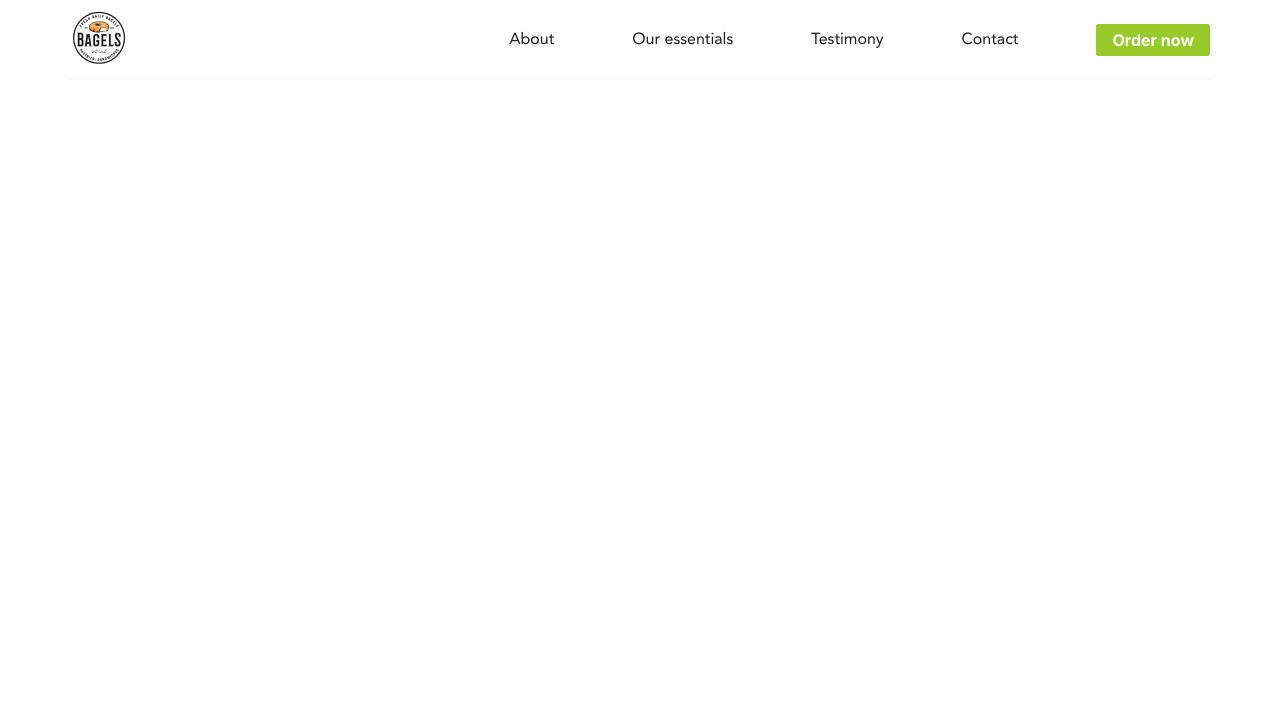
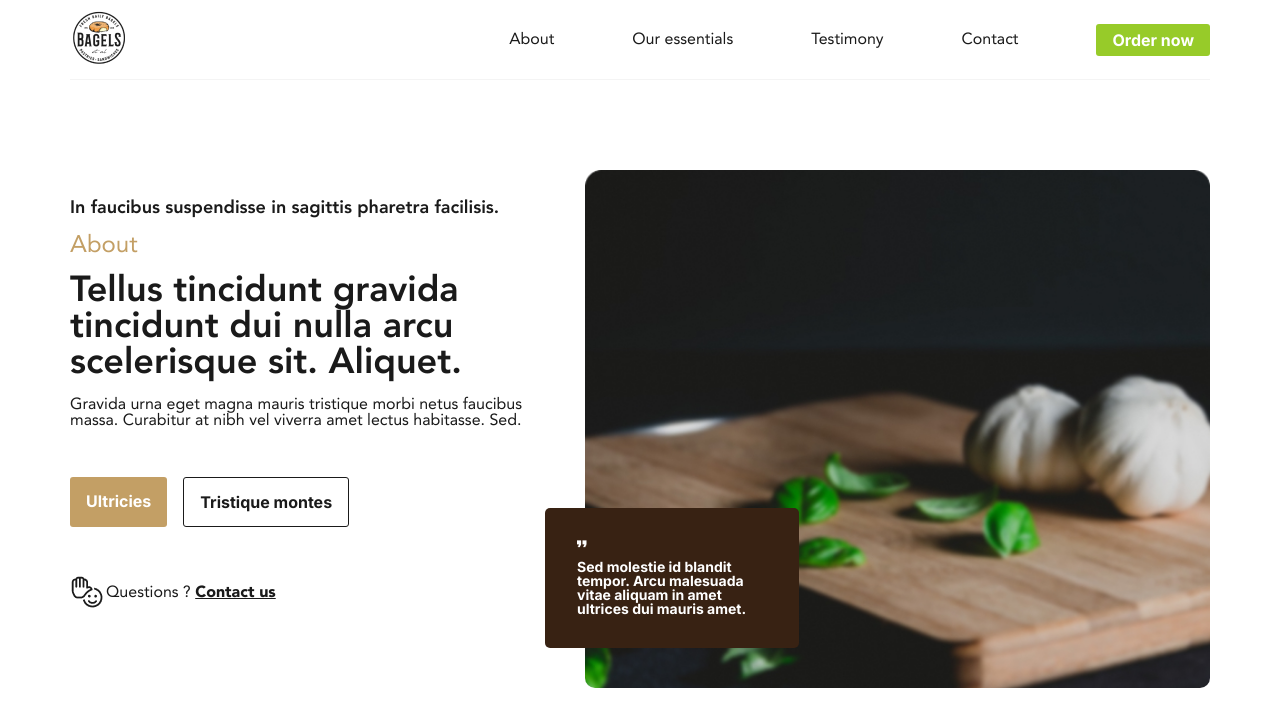
Before and after one commit to ThomasSupervil/TRIBU-TestFront, a React (Vite) app: page / in a window 1280 px wide. Shown: the top 726 px of the page. Built offline with nearby package versions, Linux system fonts and the light colour scheme.

Commit message:
feat: hero banner (missing parralax)

```diff
--- a/src/App.jsx
+++ b/src/App.jsx
@@ -1,4 +1,5 @@
 import Header from "./components/Header"
+import Hero from "./components/Hero"
 
 const App = () => {
 
@@ -7,7 +8,7 @@ const App = () => {
       <Header />
 
       <main>
-
+        <Hero />
       </main>
 
       {/* <Footer /> */}
--- a/src/components/Hero.jsx
+++ b/src/components/Hero.jsx
@@ -4,19 +4,29 @@ const Hero = () => {
   return (
     <section className='hero'>
       <div className='hero--left'>
-        <p className=''>In faucibus suspendisse in sagittis pharetra facilisis.</p>
-        <h1 className=''>About</h1>
-        <p className=''>Tellus tincidunt gravida tincidunt dui nulla arcu scelerisque sit. Aliquet.</p>
-        <p className=''>Gravida urna eget magna mauris tristique morbi netus faucibus massa. Curabitur at nibh vel viverra amet lectus habitasse. Sed.</p>
-        <div>
-          <a href='/'>Ultricies</a>
-          <a href='/'>Tristique montes</a>
+        <div className='hero--left__texts'>
+          <p className='upper--title'>In faucibus suspendisse in sagittis pharetra facilisis.</p>
+          <h1 className='title'>About</h1>
+          <p className='text-xl'>Tellus tincidunt gravida tincidunt dui nulla arcu scelerisque sit. Aliquet.</p>
+          <p className='text-regular'>Gravida urna eget magna mauris tristique morbi netus faucibus massa. Curabitur at nibh vel viverra amet lectus habitasse. Sed.</p>
+        </div>
+
+        <div className='hero--left__bottom'>
+           <div className='link'>
+            <a className='link--brown' href='/'>Ultricies</a>
+            <a className='link--white' href='/'>Tristique montes</a>
+          </div>
+
+          <div className='ask'>
+            <img src='/public/assets/icons/question.png' alt=''/>
+            <p>Questions ? <a href="/contact">Contact us</a></p>
+          </div>
         </div>
       </div>
 
       <div className='hero--right'>
         <div className='quote'>
-          <img src='' alt=''/>
+          <img src='/public/assets/icons/quote.png' alt=''/>
           <p>Sed molestie id blandit tempor. Arcu malesuada vitae aliquam in amet ultrices dui mauris amet.</p>
         </div>
       </div>
--- a/src/styles/components/header.scss
+++ b/src/styles/components/header.scss
@@ -3,13 +3,11 @@ header {
   justify-content: space-between;
   align-items: center;
   height: 7.9rem;
+  margin-bottom: 3.6rem;
 
   @include breakpoint('desktop') {
     border-bottom: 1px solid $lightGray;
-  }
-
-  .header--logo {
-
+    margin-bottom: 9rem;
   }
 
   .header--right {
--- /dev/null
+++ b/src/styles/components/hero.scss
@@ -0,0 +1,182 @@
+.hero {
+  display: flex;
+  flex-direction: column;
+  justify-content: space-between;
+  gap: 1.6rem;
+
+  @include breakpoint('desktop') {
+    flex-direction: row;
+    gap: 3.5rem;
+  }
+}
+
+.hero--left {
+  width: 100%;
+  padding-block: 1.6rem;
+
+  @include breakpoint('desktop') {
+    max-width: 48rem;
+    padding-block: 2.9rem;
+  }
+
+  &__texts {
+    display: flex;
+    flex-direction: column;
+    gap: 1.6rem;
+  }
+
+  .upper--title {
+    font-family: avenirheavy;
+    font-size: 1.1rem;
+
+    @include breakpoint('desktop') {
+      font-size: 1.8rem;
+    }
+  }
+
+  .title {
+    font-size: 1.4rem;
+    color: $lightBrown;
+
+    @include breakpoint('desktop') {
+      font-size: 2.4rem;
+    }
+  }
+
+  .text-xl {
+    font-family: avenirheavy;
+    font-size: 2.2rem;
+
+    @include breakpoint('desktop') {
+      font-size: 3.6rem;
+    }
+  }
+
+  .text-regular {
+    font-size: 1.2rem;
+
+    @include breakpoint('desktop') {
+      font-size: 1.6rem;
+    }
+  }
+
+  &__bottom {
+    display: flex;
+    flex-direction: column;
+    gap: 1.6rem;
+    margin-block: 1.6rem;
+
+    @include breakpoint('desktop') {
+      margin-block: 4.8rem;
+      gap: 4.8rem;
+    }
+
+    .link {
+      display: flex;
+      gap: 1rem;
+
+      @include breakpoint('desktop') {
+        gap: 1.6rem;
+      }
+
+      &--brown,
+      &--white {
+        padding: 1rem;
+        text-decoration: none;
+        font-family: inter;
+        font-weight: 700;
+        font-size: 1rem;
+
+        @include breakpoint('desktop') {
+          padding: 1.6rem;
+          font-size: 1.6rem;
+        }
+      }
+
+      &--brown {
+        background: $lightBrown;
+        border-radius: 3px;
+        color: #fff;
+
+        // &::hover {
+        //   background-color: $green;
+        //   transition: background-color 0.3s;
+        // }
+      }
+
+      &--white {
+        border: 1px solid $text;
+        border-radius: 3px;
+        color: $text;
+        background: #fff;
+
+        // &::hover {
+        //   background-color: $green;
+        //   transition: background-color 0.3s;
+        // }
+      }
+    }
+
+    .ask {
+      display: flex;
+      align-items: center;
+
+      p, a {
+        font-size: 1.2rem;
+
+        @include breakpoint('desktop') {
+          font-size: 1.6rem;
+        }
+      }
+
+      a {
+        font-family: avenirblack;
+        color: $text;
+      }
+    }
+  }
+}
+
+.hero--right {
+  height: auto;
+  width: 100%;
+  min-height: 18rem;
+  background: url('/public/assets/heroImg.jpg') no-repeat;
+  background-size: cover;
+  border-radius: 1rem;
+  position: relative;
+
+  .quote {
+    padding: 1.6rem;
+    background-color: $brown;
+    border-radius: 5px;
+    max-width: 12.4rem;
+
+    position: absolute;
+    bottom: 0;
+    transform: translateX(-20px) translateY(-24px);
+
+
+    @include breakpoint('desktop') {
+      padding: 3.2rem;
+      max-width: 19rem;
+
+      transform: translateX(-40px) translateY(-40px);
+    }
+
+    img {
+      margin-bottom: 0.6rem;
+    }
+
+    p {
+      font-family: Inter;
+      font-weight: 700;
+      font-size: 1rem;
+      color: #FFF;
+
+      @include breakpoint('desktop') {
+        font-size: 1.4rem;
+      }
+    }
+  }
+}
--- a/src/styles/style.scss
+++ b/src/styles/style.scss
@@ -7,6 +7,7 @@
 // Components
 
 @import './components/header.scss';
+@import './components/hero.scss';
 
 @import url('https://fonts.googleapis.com/css2?family=Inter:wght@700&display=swap');
 
```
Also changed, not shown: public/assets/heroImg.jpg (added), public/assets/icons/quote.png (added).
